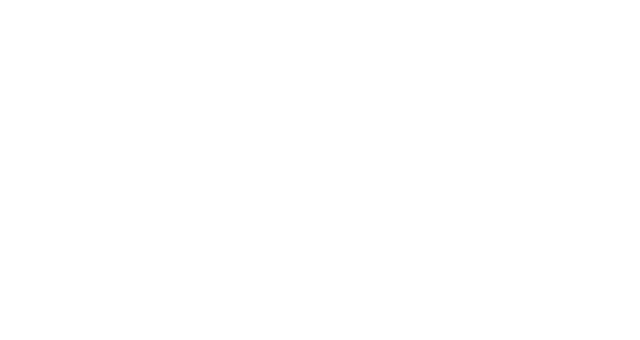
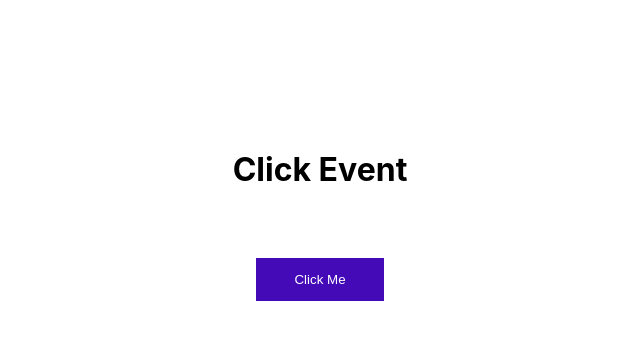
Before and after one commit to raofaisalmaqbool/React-Staging-App, a React (Create React App) app: page /click-event in a window 1280 px wide. Before the commit this address had no page. Shown: the top 340 px of the page, without its empty margins (320-960 px from the left). Built offline with nearby package versions, Linux system fonts and the light colour scheme.

Commit message:
test onclick function with componet

```diff
--- a/src/App.js
+++ b/src/App.js
@@ -3,6 +3,7 @@
 import HelloWord from './components/hello_word/HelloWord';
 import TestPostApi from './components/TestPostApi/TestPostApi';
 import { BrowserRouter, Route, Routes} from 'react-router-dom';
+import ClickEvent from './components/ClickEvent/ClickEvent';
 
 function App() {
   return (
@@ -12,6 +13,7 @@
         <Routes>
          <Route path='/' element={<HelloWord />} />
          <Route path='/post' element={<TestPostApi />} />
+         <Route path='/click-event' element={<ClickEvent />} />
         </Routes>
       </BrowserRouter>
 
--- /dev/null
+++ b/src/components/ClickEvent/ClickEvent.js
@@ -0,0 +1,21 @@
+import React from 'react'
+import './style.css';
+
+
+export default function ClickEvent() {
+
+    let data = 'Click Event';
+
+    function OnClick(){
+        data = 'On Click Function Called Successfully.';
+        alert(data);
+    }
+
+  return (
+    <div className='ClickEvent'>
+        <h1>{data}</h1>
+        <br/><br/>
+        <button onClick={OnClick}>Click Me</button>
+    </div>
+  )
+}
--- /dev/null
+++ b/src/components/ClickEvent/style.css
@@ -0,0 +1,17 @@
+button {
+    background-color: #440ab7;
+    color: white;
+    padding: 14px 20px;
+    margin: 8px 0;
+    border: none;
+    cursor: pointer;
+    width: 10%;
+  }
+
+  button:hover {
+    opacity: 0.8;
+  }
+
+  .ClickEvent {
+    margin: 150px 0px 0px 0px;
+  }
```
